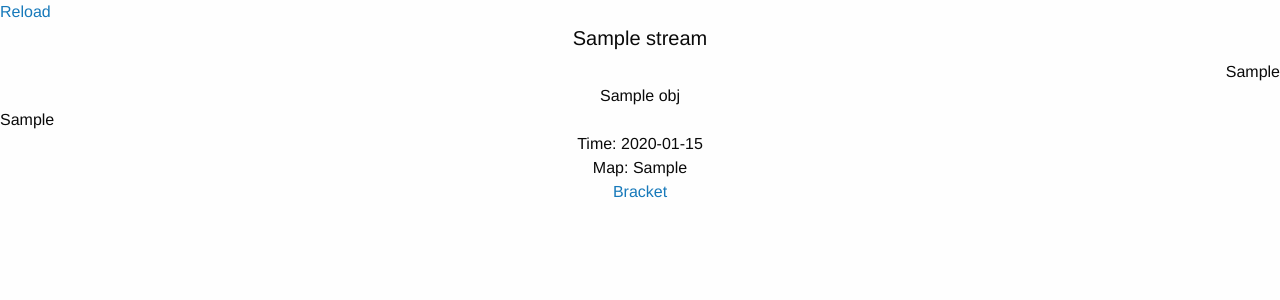
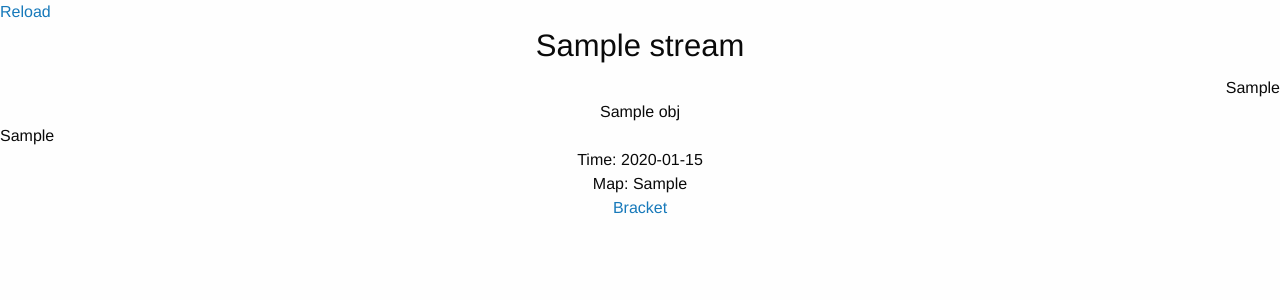
Before and after one commit to atkaiser/sc2livescores, a Django app: template sc2game/templates/sc2game/stream.html in a window 1280 px wide. Shown: the part 107-407 px from the top of the page. Run offline with Django 3.2, Linux system fonts and the light colour scheme; tables that the repository leaves empty hold one stand-in row (values such as "Sample post"); the template is opened without the code that fills it: values that come from a table or form of the project are taken from there, most other values are stand-ins (such as "Sample title", 1, 10 or a date in 2020); some libraries are stand-ins or nearby versions.

Commit message:
More css stuff.

```diff
--- a/sc2game/templates/sc2game/stream.html
+++ b/sc2game/templates/sc2game/stream.html
@@ -6,36 +6,41 @@
 {% block content %}
 <div class="row">
     <div class="small-12 text-center">
-        <h5>
+        <h3>
             {{ stream_obj.name }}
-        </h5>
+        </h3>
     </div>
 </div>
 
 {% if not game.game_on %}
     <div class="row">
-        <div class="small-12 text-center">
+        <div class="small-8 text-center">
             This was the last state of the game, there isn't one on now. </br>
             Last game was at: {{ game.game_off_time|timezone:"America/Los_Angeles" }} PDT
         </div>
     </div>
     <div class="row">
-        <div class="small-12 text-center spacer">
+        <div class="small-8 text-center spacer">
         </div>
     </div>
 {% endif %}
 
 {%for obj in row_objs %}
     <div class="row">
-        <div class="small-4 columns text-right">
+        <div class="small-4 columns text-right left-cell">
             {{ obj.player_1 }}
         </div>
         <div class="small-4 columns text-center">
             {{ obj.name }}
         </div>
-        <div class="small-4 columns text-left">
+        <div class="small-4 columns text-left right-cell">
             {{ obj.player_2 }}
         </div>
+    </div>
+    <div class="row">
+        <div class="small-2 columns spacer"></div>
+        <div class="small-8 columns spacer bottom-line"></div>
+        <div class="small-2 spacer columns"></div>
     </div>
     <div class="row">
         <div class="small-12 text-center spacer">
@@ -48,6 +53,11 @@
         Time: {{ game.current_time }}
     </div>
     <div class="row">
+        <div class="small-4 columns spacer"></div>
+        <div class="small-4 columns spacer bottom-line"></div>
+        <div class="small-4 spacer columns"></div>
+    </div>
+    <div class="row">
         <div class="small-12 text-center spacer">
         </div>
     </div>
@@ -56,6 +66,10 @@
 <div class="row">
     <div class="small-3 small-centered text-center columns">
         Map: {{ game.on_map }}
+    </div>
+    <div class="row">
+        <div class="small-12 text-center spacer">
+        </div>
     </div>
     <div class="row">
         <div class="small-12 text-center spacer">
--- a/sc2game/views.py
+++ b/sc2game/views.py
@@ -32,7 +32,7 @@ def stream(request, stream_url):
     row_objs = []
     consistent_rows = ['name', 'score', 'supply', 'minerals', 'gas']
     consistent_row_names = ['Players',
-                            'Current Score',
+                            'Score',
                             'Supply',
                             'Minerals',
                             'Gas']
```
